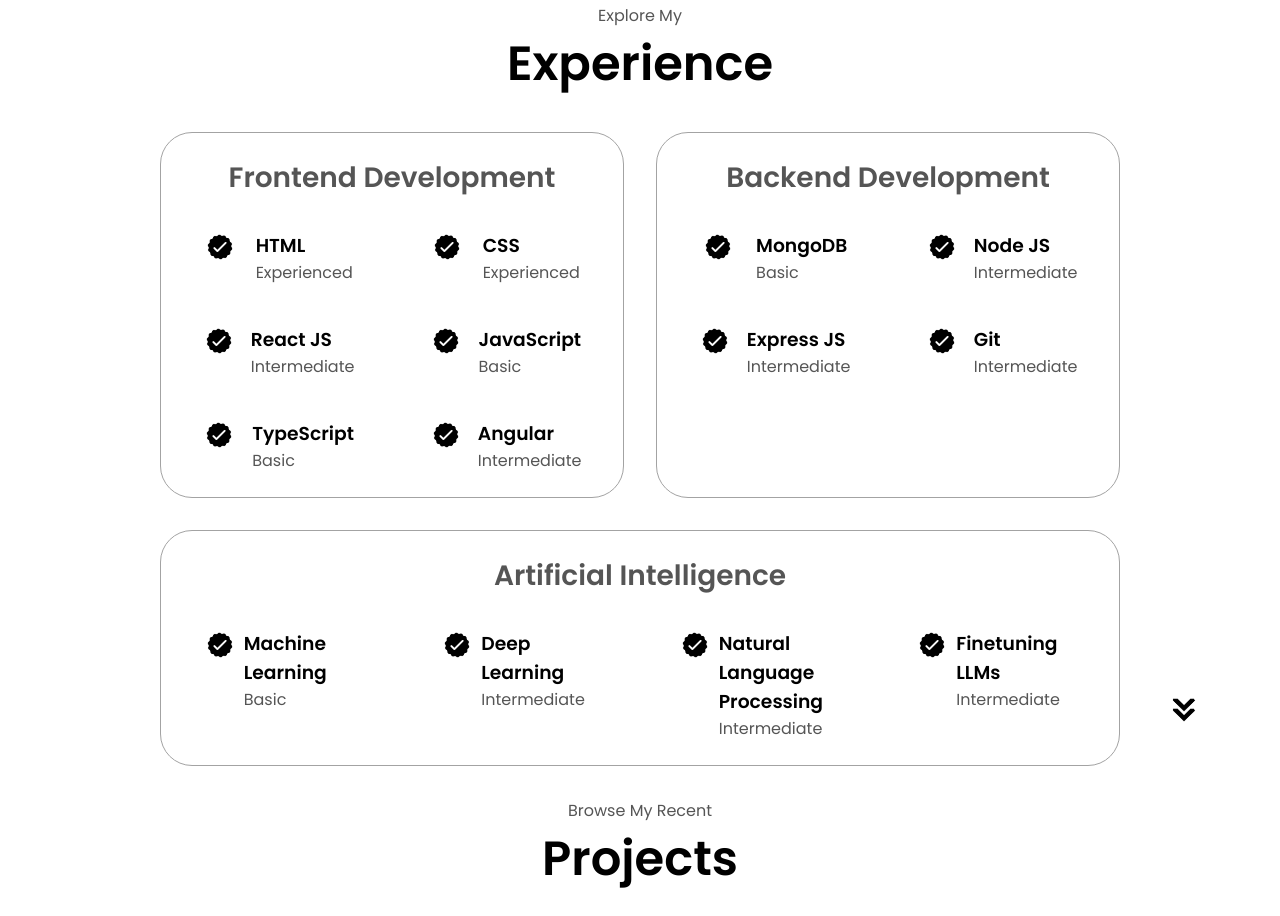
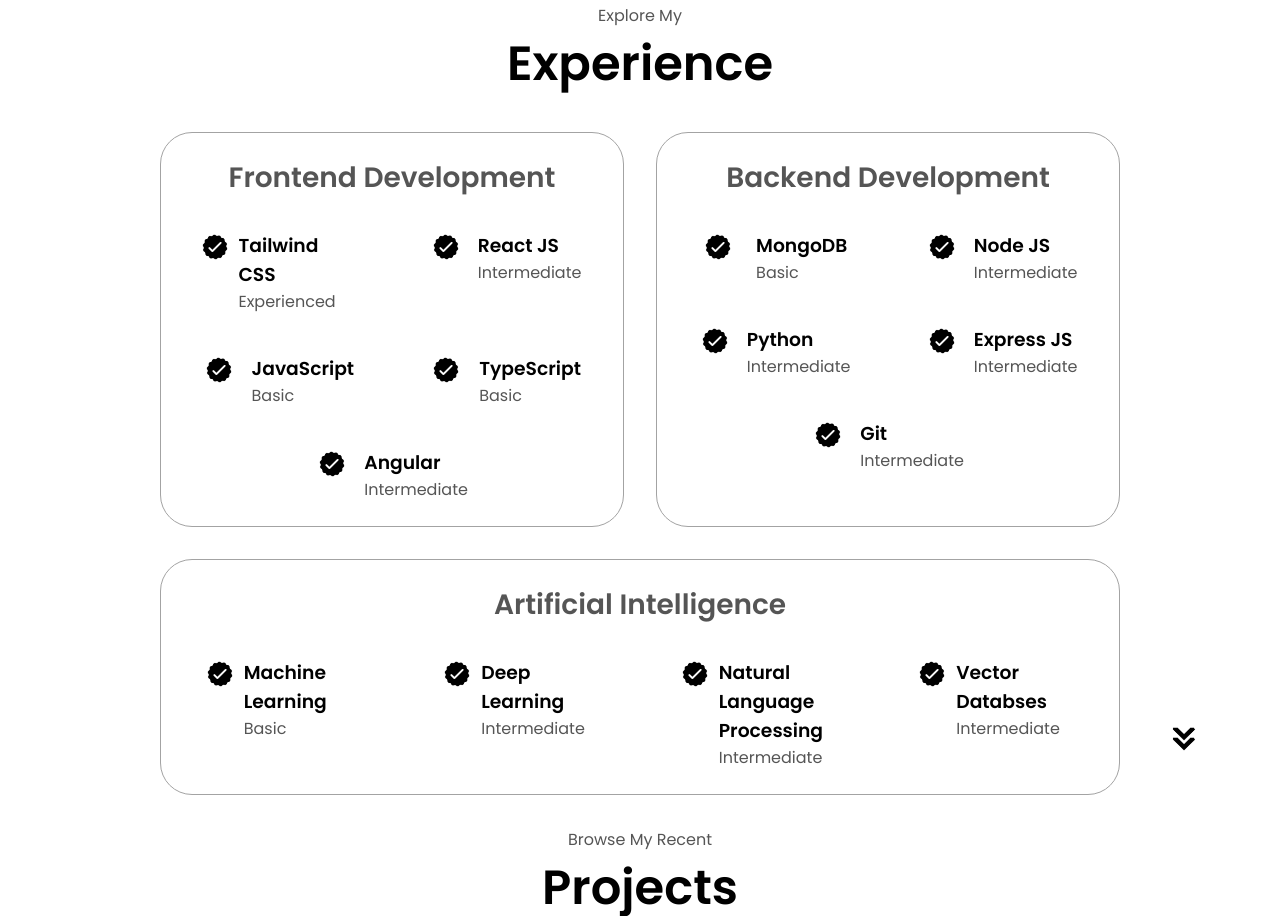
Before and after one commit to IssamHRI/Website-Portfolio, a plain HTML site: page index.html in a window 1280 px wide. Shown: the part 1693-2609 px from the top of the page. Drawn offline with Linux system fonts and the light colour scheme.

Commit message:
Update index.html

```diff
--- a/index.html
+++ b/index.html
@@ -6,7 +6,8 @@
     <meta name="viewport" content="width=device-width, initial-scale=1.0" />
     <title>Issam's Portfolio</title>
     <link rel="stylesheet" href="style.css?v=1.0" />
-    <link rel="stylesheet" href="mediaqueries.css" />
+
+
   </head>
   <body>
     <nav id="desktop-nav">
@@ -43,7 +44,7 @@
       <div class="section__text">
         <p class="section__text__p1">Hello, I'm</p>
         <h1 class="title">Issam Haouari</h1>
-        <p class="section__text__p2">AI Engineer</p>
+        <p class="section__text__p2">Software Engineer </p>
         <div class="btn-container">
           <button
             class="btn btn-color-2"
@@ -105,9 +106,10 @@
           </div>
           <div class="text-container">
             <p>
-             Software engineer with a specialization in financial engineering, passionate about artificial intelligence and natural language processing (NLP). My experience has enabled me to develop advanced skills in NLP, including expertise in large language models (LLMs) and intelligent chatbot creation.
+              Software engineer with a specialization in financial engineering, passionate about artificial intelligence and natural language processing (NLP). My experience has enabled me to develop advanced skills in NLP, including expertise in large language models (LLMs) and intelligent chatbot creation.
 
-Currently, I am expanding my skills in web development, focusing on the MERN stack, to enhance my full-stack development capabilities. My goal is to combine my expertise in AI and web development to create innovative, high-impact solutions.
+              <br/>   Currently, I am expanding my skills in web development, focusing on the MERN stack, to enhance my full-stack development capabilities. <br/> <b>My goal is to combine my expertise in AI and web development to create innovative, high-impact solutions.</b>
+            </p>
           </div>
         </div>
       </div>
@@ -137,18 +139,7 @@ Currently, I am expanding my skills in web development, focusing on the MERN sta
                   class="icon"
                 />
                 <div>
-                  <h3>HTML</h3>
-                  <p>Experienced</p>
-                </div>
-              </article>
-              <article>
-                <img
-                  src="./assets/checkmark.png"
-                  alt="Experience icon"
-                  class="icon"
-                />
-                <div>
-                  <h3>CSS</h3>
+                  <h3>Tailwind CSS</h3>
                   <p>Experienced</p>
                 </div>
               </article>
@@ -230,6 +221,17 @@ Currently, I am expanding my skills in web development, focusing on the MERN sta
                   class="icon"
                 />
                 <div>
+                  <h3>Python</h3>
+                  <p>Intermediate</p>
+                </div>
+              </article>
+              <article>
+                <img
+                  src="./assets/checkmark.png"
+                  alt="Experience icon"
+                  class="icon"
+                />
+                <div>
                   <h3>Express JS</h3>
                   <p>Intermediate</p>
                 </div>
@@ -292,7 +294,7 @@ Currently, I am expanding my skills in web development, focusing on the MERN sta
               class="icon"
             />
             <div>
-              <h3>Finetuning LLMs</h3>
+              <h3>Vector Databses</h3>
               <p>Intermediate</p>
             </div>
           </article>
```
